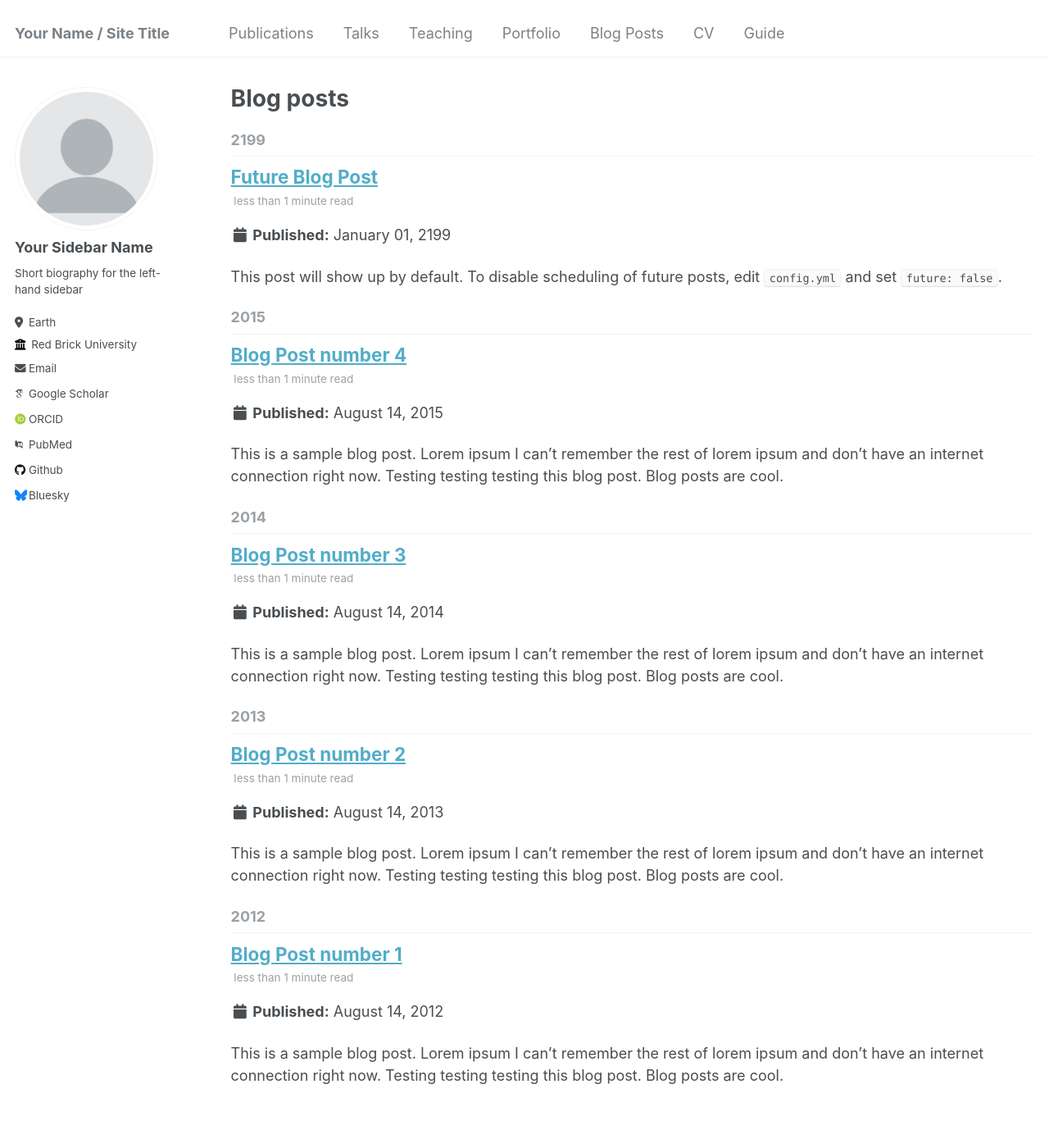
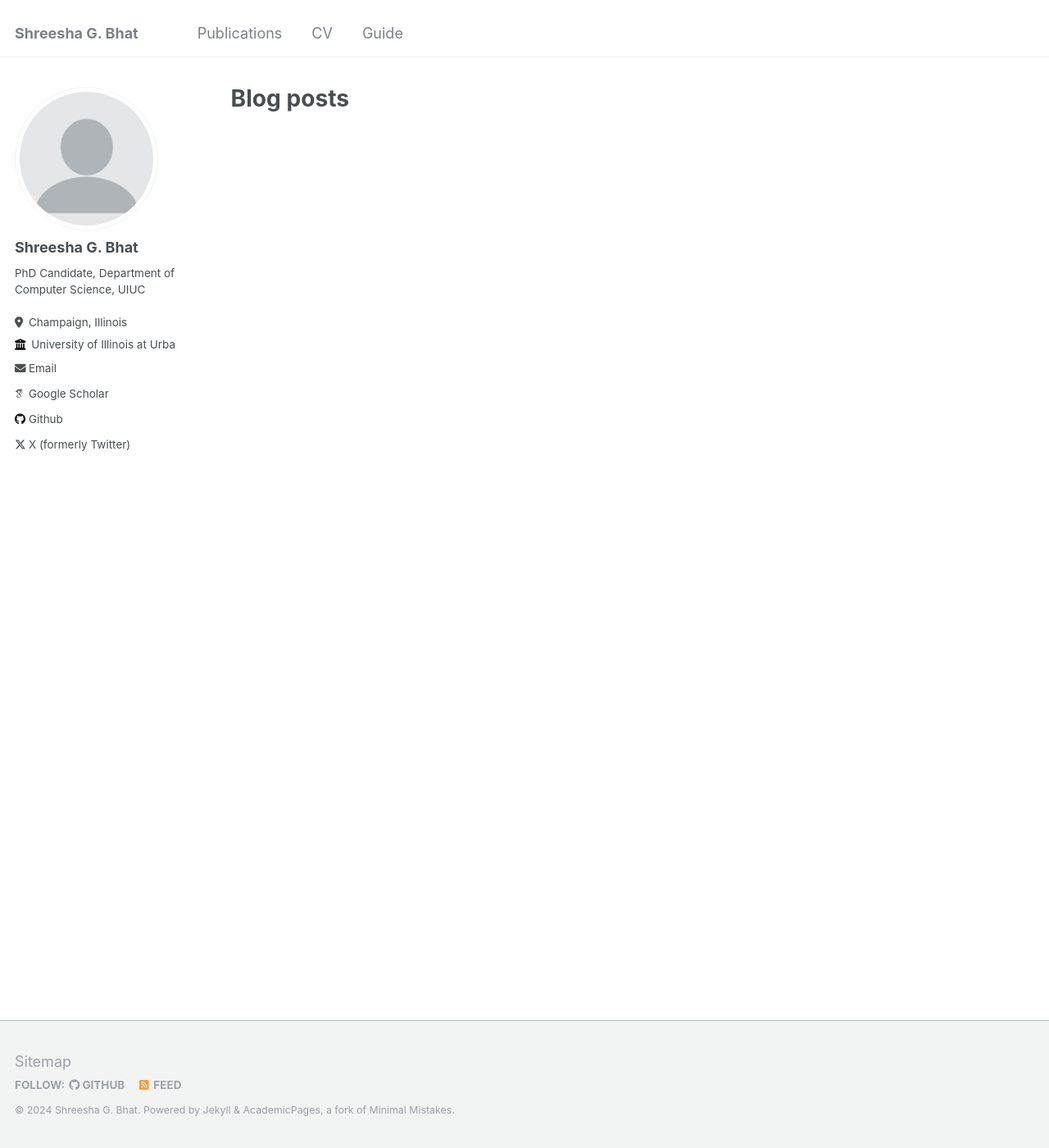
Before and after one commit to shreesha00/personal-website, a Jekyll site: the page built from _pages/year-archive.html, in a window 1280 px wide and 1400 px high. Shown: the whole window at 82% size. Built offline with Jekyll 4.4.1, drawn with Linux system fonts in a browser that asks for light colours; some web fonts are replaced; some of the changed text lies outside the part shown.

Commit message:
Some changes

```diff
--- a/_config.yml
+++ b/_config.yml
@@ -7,139 +7,134 @@
 # server process.
 
 # Basic Site Settings
-locale                   : "en-US"
-title                    : "Your Name / Site Title"
-title_separator          : "-"
-name                     : &name "Your Name"
-description              : &description "personal description"
-url                      : https://academicpages.github.io # the base hostname & protocol for your site e.g. "https://mmistakes.github.io"
-baseurl                  : "" # the subpath of your site, e.g. "/blog"
-repository               : "academicpages/academicpages.github.io"
+locale: "en-US"
+title: "Shreesha G. Bhat"
+title_separator: "-"
+name: &name "Shreesha G. Bhat"
+description: &description "PhD Student, Department of Computer Science, University of Illinois at Urbana-Champaign"
+url: https://shreesha00.github.io # the base hostname & protocol for your site e.g. "https://mmistakes.github.io"
+baseurl: "" # the subpath of your site, e.g. "/blog"
+repository: "academicpages/academicpages.github.io"
 
 # Site Author - The following control what appear as part of the author content on the side bar.
 #               If a field is blank the icon and link will not appear, otherwise it will be shown.
 #               Additional customization can be done by editing /_includes/author-profile.html
 author:
   # Biographic information
-  avatar           : "profile.png"
-  name             : "Your Sidebar Name"
-  pronouns         : # example: "she/her"
-  bio              : "Short biography for the left-hand sidebar"
-  location         : "Earth"
-  employer         : "Red Brick University"
-  uri              : # URL
-  email            : "none@example.org"
+  avatar: "profile.png"
+  name: "Shreesha G. Bhat"
+  pronouns: # example: "she/her"
+  bio: "PhD Candidate, Department of Computer Science, UIUC"
+  location: "Champaign, Illinois"
+  employer: "University of Illinois at Urbana-Champaign"
+  uri: # URL
+  email: "sgbhat3@illinois.edu"
 
   # Academic websites
-  arxiv            : # URL - Update with the correct link to your profile
-  googlescholar    : "https://scholar.google.com/citations?user=PS_CX0AAAAAJ"
-  impactstory      : # URL
-  orcid            : "http://orcid.org/yourorcidurl"
-  pubmed           : "https://www.ncbi.nlm.nih.gov/pubmed/?term=john+snow"
-  researchgate     : # URL
+  arxiv: # URL - Update with the correct link to your profile
+  googlescholar: "https://scholar.google.com/citations?user=gkpMB7cAAAAJ&hl=en"
+  impactstory: # URL
+  orcid:
+  pubmed:
+  researchgate: # URL
 
   # Repositories and software development
-  bitbucket        : # Username - Update with your username on the site
-  codepen          : # Username
-  dribbble         : # Username
-  github           : "academicpages"
-  kaggle           : # Username
-  stackoverflow    : # User number or user number and name (i.e., use "1" or "1/jeff-atwood")
+  bitbucket: # Username - Update with your username on the site
+  codepen: # Username
+  dribbble: # Username
+  github: "shreesha00"
+  kaggle: # Username
+  stackoverflow: # User number or user number and name (i.e., use "1" or "1/jeff-atwood")
 
   # Social media
-  bluesky          : "bsky.app" # Replace this with you Bluesky username
-  facebook         : # Username
-  flickr           : # Username
-  foursquare       : # Username
-  goodreads        : # Username
-  google_plus      : # Username
-  keybase          : # Username
-  instagram        : # Username
-  lastfm           : # Username
-  linkedin         : # Username
-  mastodon         : # URL
-  medium           : # URL
-  pinterest        : # Username
-  soundcloud       : # Username
-  steam            : # Username
-  telegram         : # URL
-  tumblr           : # Username
-  twitter          : # Username for X / Twitter
-  vine             : # Username
-  weibo            : # Username
-  wikipedia        : # Username
-  xing             : # Username
-  youtube          : # Username
-  zhihu            : # URL
-
+  bluesky: # Replace this with you Bluesky username
+  facebook: # Username
+  flickr: # Username
+  foursquare: # Username
+  goodreads: # Username
+  google_plus: # Username
+  keybase: # Username
+  instagram: # Username
+  lastfm: # Username
+  linkedin: # Username
+  mastodon: # URL
+  medium: # URL
+  pinterest: # Username
+  soundcloud: # Username
+  steam: # Username
+  telegram: # URL
+  tumblr: # Username
+  twitter: shreesha00 # Username for X / Twitter
+  vine: # Username
+  weibo: # Username
+  wikipedia: # Username
+  xing: # Username
+  youtube: # Username
+  zhihu: # URL
 
 # Site Settings
-teaser                   :  # filename of teaser fallback teaser image placed in /images/, .e.g. "500x300.png"
-breadcrumbs              : false # true, false (default)
-words_per_minute         : 160
-future                   : true
-read_more                : "disabled" # if enabled, adds "Read more" links to excerpts
-talkmap_link             : false #change to true to add link to talkmap on talks page
+teaser: # filename of teaser fallback teaser image placed in /images/, .e.g. "500x300.png"
+breadcrumbs: false # true, false (default)
+words_per_minute: 160
+future: true
+read_more: "disabled" # if enabled, adds "Read more" links to excerpts
+talkmap_link: false #change to true to add link to talkmap on talks page
 comments:
-  provider               : # false (default), "disqus", "discourse", "facebook", "google-plus", "staticman", "custom"
+  provider: # false (default), "disqus", "discourse", "facebook", "google-plus", "staticman", "custom"
   disqus:
-    shortname            :
+    shortname:
   discourse:
-    server               : # https://meta.discourse.org/t/embedding-discourse-comments-via-javascript/31963 , e.g.: meta.discourse.org
+    server: # https://meta.discourse.org/t/embedding-discourse-comments-via-javascript/31963 , e.g.: meta.discourse.org
   facebook:
-    appid                :
-    num_posts            : # 5 (default)
-    colorscheme          : # "light" (default), "dark"
+    appid:
+    num_posts: # 5 (default)
+    colorscheme: # "light" (default), "dark"
 staticman:
-  allowedFields          : ['name', 'email', 'url', 'message']
-  branch                 : "gh-pages" # "master", "gh-pages"
-  commitMessage          : "New comment."
-  filename               : comment-{@timestamp}
-  format                 : "yml"
-  moderation             : true
-  path                   : "_data/comments/{options.slug}"
-  requiredFields         : ['name', 'email', 'message']
+  allowedFields: ["name", "email", "url", "message"]
+  branch: "gh-pages" # "master", "gh-pages"
+  commitMessage: "New comment."
+  filename: comment-{@timestamp}
+  format: "yml"
+  moderation: true
+  path: "_data/comments/{options.slug}"
+  requiredFields: ["name", "email", "message"]
   transforms:
-    email                : "md5"
+    email: "md5"
   generatedFields:
     date:
-      type               : "date"
+      type: "date"
       options:
-        format           : "iso8601" # "iso8601" (default), "timestamp-seconds", "timestamp-milliseconds"
+        format: "iso8601" # "iso8601" (default), "timestamp-seconds", "timestamp-milliseconds"
 atom_feed:
-  hide                   : false     # change to true to hide the RSS feed in the footer
-  path                   : # blank (default) uses feed.xml
-
+  hide: false # change to true to hide the RSS feed in the footer
+  path: # blank (default) uses feed.xml
 
 # SEO Related
-google_site_verification :
-bing_site_verification   :
-alexa_site_verification  :
-yandex_site_verification :
-
+google_site_verification:
+bing_site_verification:
+alexa_site_verification:
+yandex_site_verification:
 
 # Social Sharing
 twitter:
-  username               : &twitter
+  username: &twitter
 facebook:
-  username               :
-  app_id                 :
-  publisher              :
-og_image                 :  # Open Graph/Twitter default site image
+  username:
+  app_id:
+  publisher:
+og_image: # Open Graph/Twitter default site image
 # For specifying social profiles
 # - https://developers.google.com/structured-data/customize/social-profiles
 social:
-  type                   : # Person or Organization (defaults to Person)
-  name                   : # If the user or organization name differs from the site's name
+  type: # Person or Organization (defaults to Person)
+  name: # If the user or organization name differs from the site's name
   links: # An array of links to social media profiles
-
 
 # Analytics
 analytics:
-  provider               :  "google-universal" # false (default), "google", "google-universal", "google-analytics-4", "custom"
+  provider: "google-universal" # false (default), "google", "google-universal", "google-analytics-4", "custom"
   google:
-    tracking_id          :
-
+    tracking_id:
 
 # Reading Files
 include:
@@ -176,14 +171,12 @@ keep_files:
 encoding: "utf-8"
 markdown_ext: "markdown,mkdown,mkdn,mkd,md"
 
-
 # Conversion
 markdown: kramdown
 highlighter: rouge
 lsi: false
 excerpt_separator: "\n\n"
 incremental: false
-
 
 # Markdown Processing
 kramdown:
@@ -195,7 +188,6 @@ kramdown:
   toc_levels: 1..6
   smart_quotes: lsquo,rsquo,ldquo,rdquo
   enable_coderay: false
-
 
 # Collections
 collections:
@@ -211,7 +203,6 @@ collections:
   talks:
     output: true
     permalink: /:collection/:path/
-
 
 # Defaults
 defaults:
@@ -269,19 +260,16 @@ defaults:
       author_profile: true
       share: true
 
-
 # Sass/SCSS
 sass:
   sass_dir: _sass
   style: compressed # http://sass-lang.com/documentation/file.SASS_REFERENCE.html#output_style
-
 
 # Outputting
 permalink: /:categories/:title/
 # paginate: 5 # amount of posts to show
 # paginate_path: /page:num/
 timezone: America/Los_Angeles # http://en.wikipedia.org/wiki/List_of_tz_database_time_zones
-
 
 # Plugins
 plugins:
@@ -297,7 +285,6 @@ whitelist:
   - jekyll-gist
   - jekyll-feed
   - jemoji
-
 
 # Archives
 #  Type
@@ -327,7 +314,6 @@ tag_archive:
 #     category: /categories/:name/
 #     tag: /tags/:name/
 
-
 # HTML Compression
 # - http://jch.penibelst.de/
 compress_html:
--- a/_data/navigation.yml
+++ b/_data/navigation.yml
@@ -2,18 +2,6 @@
 main:
   - title: "Publications"
     url: /publications/
-
-  - title: "Talks"
-    url: /talks/
-
-  - title: "Teaching"
-    url: /teaching/
-
-  - title: "Portfolio"
-    url: /portfolio/
-
-  - title: "Blog Posts"
-    url: /year-archive/
 
   - title: "CV"
     url: /cv/
--- a/_posts/2012-08-14-blog-post-1.md
+++ /dev/null
@@ -1,20 +0,0 @@
----
-title: 'Blog Post number 1'
-date: 2012-08-14
-permalink: /posts/2012/08/blog-post-1/
-tags:
-  - cool posts
-  - category1
-  - category2
----
-
-This is a sample blog post. Lorem ipsum I can't remember the rest of lorem ipsum and don't have an internet connection right now. Testing testing testing this blog post. Blog posts are cool.
-
-Headings are cool
-======
-
-You can have many headings
-======
-
-Aren't headings cool?
-------
--- a/_posts/2013-08-14-blog-post-2.md
+++ /dev/null
@@ -1,20 +0,0 @@
----
-title: 'Blog Post number 2'
-date: 2013-08-14
-permalink: /posts/2013/08/blog-post-2/
-tags:
-  - cool posts
-  - category1
-  - category2
----
-
-This is a sample blog post. Lorem ipsum I can't remember the rest of lorem ipsum and don't have an internet connection right now. Testing testing testing this blog post. Blog posts are cool.
-
-Headings are cool
-======
-
-You can have many headings
-======
-
-Aren't headings cool?
-------
--- a/_posts/2014-08-14-blog-post-3.md
+++ /dev/null
@@ -1,20 +0,0 @@
----
-title: 'Blog Post number 3'
-date: 2014-08-14
-permalink: /posts/2014/08/blog-post-3/
-tags:
-  - cool posts
-  - category1
-  - category2
----
-
-This is a sample blog post. Lorem ipsum I can't remember the rest of lorem ipsum and don't have an internet connection right now. Testing testing testing this blog post. Blog posts are cool.
-
-Headings are cool
-======
-
-You can have many headings
-======
-
-Aren't headings cool?
-------
--- a/_posts/2199-01-01-future-post.md
+++ /dev/null
@@ -1,11 +0,0 @@
----
-title: 'Future Blog Post'
-date: 2199-01-01
-permalink: /posts/2012/08/blog-post-4/
-tags:
-  - cool posts
-  - category1
-  - category2
----
-
-This post will show up by default. To disable scheduling of future posts, edit `config.yml` and set `future: false`.
```
Also changed, not shown: _pages/about.md (+7 -8 lines), _posts/2015-08-14-blog-post-4.md (deleted, +0 -20 lines), _publications/2015-10-01-paper-title-number-3.md (deleted, +0 -12 lines), _publications/2024-02-17-paper-title-number-4.md (deleted, +0 -12 lines), _teaching/2014-spring-teaching-1.md (deleted, +0 -20 lines), _teaching/2015-spring-teaching-2.md (deleted, +0 -20 lines), 5 other files.
